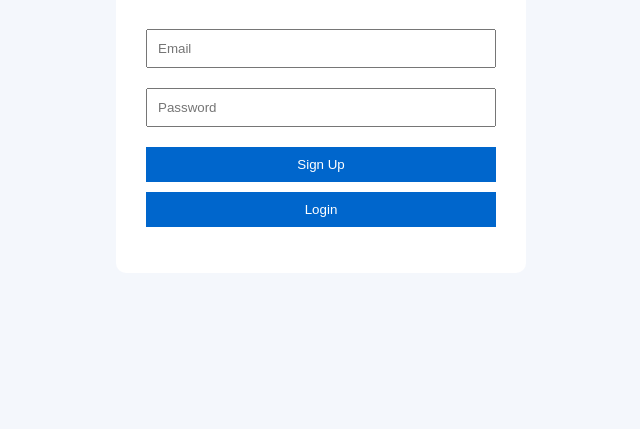
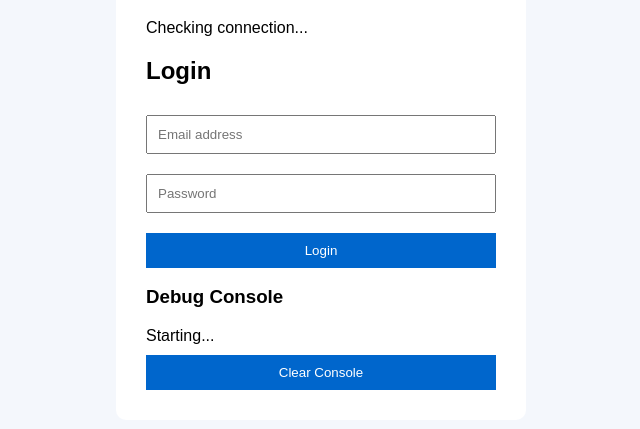
Before and after one commit to ivanroberts738/isc, a plain HTML site: page index.html in a window 1280 px wide. Shown: the part 191-620 px from the top of the page, without its empty margins (319-959 px from the left). Drawn offline with nearby package versions, Linux system fonts and the light colour scheme.

Commit message:
Refactor HTML structure for login and user sections

```diff
--- a/index.html
+++ b/index.html
@@ -14,29 +14,71 @@
 
 <body>
 
-    <div class="container">
+    <main class="container">
 
         <h1>Ivan Smart Connect</h1>
+
+        <p id="status">Checking connection...</p>
+
+        <!-- Login Section -->
+        <section id="loginSection">
+
+            <h2>Login</h2>
 
             <input
                 type="email"
                 id="email"
-            placeholder="Email"
+                placeholder="Email address"
+                autocomplete="email"
             >
 
             <input
                 type="password"
                 id="password"
                 placeholder="Password"
+                autocomplete="current-password"
             >
 
-        <button onclick="signup()">Sign Up</button>
+            <button id="loginBtn">
+                Login
+            </button>
 
-        <button onclick="login()">Login</button>
+            <p id="loginMessage"></p>
 
-        <p id="message"></p>
+        </section>
 
+        <!-- User Section -->
+        <section id="userSection" style="display: none;">
+
+            <h2>Welcome!</h2>
+
+            <p>
+                Logged in as:
+                <strong id="userEmail"></strong>
+            </p>
+
+            <button id="logoutBtn">
+                Logout
+            </button>
+
+        </section>
+
+        <!-- Debug Console -->
+        <section id="debugSection">
+
+            <h3>Debug Console</h3>
+
+            <div id="debugConsole">
+                Starting...
             </div>
+
+            <button id="clearDebugBtn">
+                Clear Console
+            </button>
+
+        </section>
+
+    </main>
 
     <script src="app.js"></script>
 
```
Lines whose indentation alone changed are shown as unchanged.
